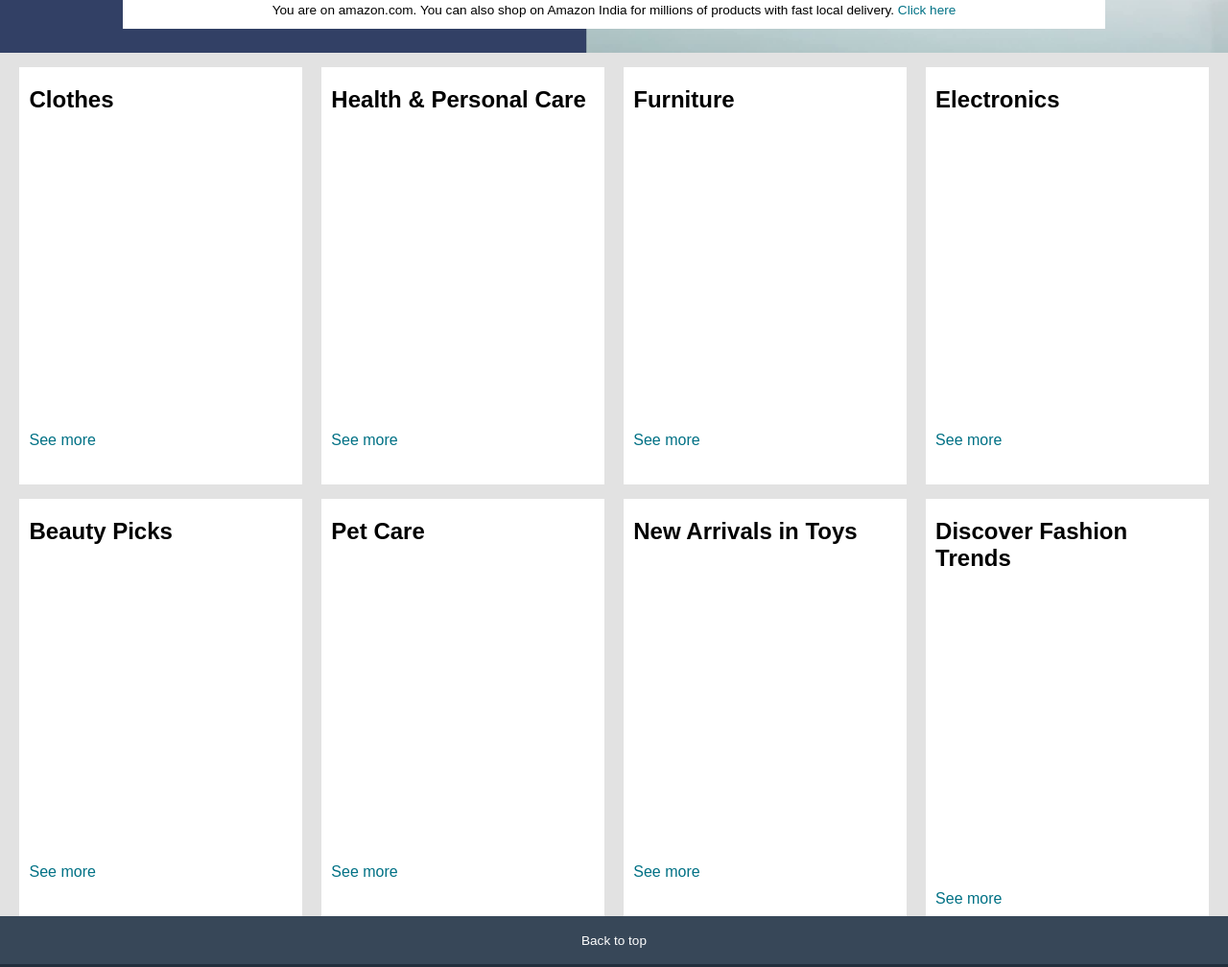
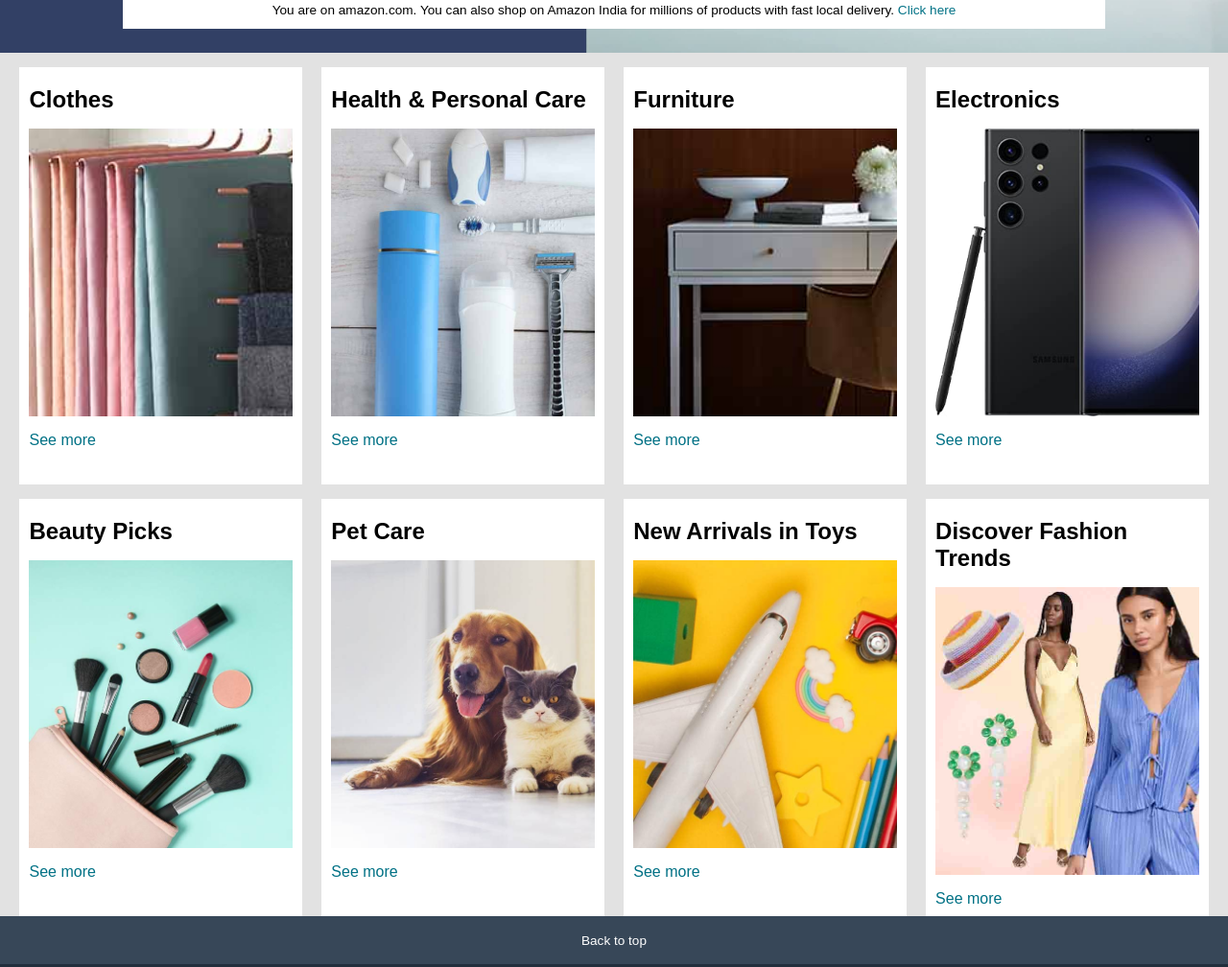
Before and after one commit to ChaitanyaNaidu-3754/AmazonClone, a plain HTML site: page index.html in a window 1280 px wide. Shown: the part 395-1403 px from the top of the page at 96% size. Drawn offline with Linux system fonts and the light colour scheme; files whose address does not match are found by name.

Commit message:
Update index.html

```diff
--- a/index.html
+++ b/index.html
@@ -81,56 +81,56 @@
         <div class="box">
             <div class="box-content">
                  <h2>Clothes</h2>
-                 <div class="box-img" style="background-image: url('box1_image.jpg');"></div>
+                 <div class="box-img" style="background-image: url('images/box1_image.jpg');"></div>
                  <p>See more</p>
             </div>
         </div>
         <div class="box">
             <div class="box-content">
                 <h2>Health & Personal Care</h2>
-                <div class="box-img" style="background-image: url('box2_image.jpg');"></div>
+                <div class="box-img" style="background-image: url('images/box2_image.jpg');"></div>
                 <p>See more</p>
            </div>
         </div>
         <div class="box">
             <div class="box-content">
                 <h2>Furniture</h2>
-                <div class="box-img" style="background-image: url('box3_image.jpg');"></div>
+                <div class="box-img" style="background-image: url('images/box3_image.jpg');"></div>
                 <p>See more</p>
            </div>
         </div>
         <div class="box">
             <div class="box-content">
                 <h2>Electronics</h2>
-                <div class="box-img" style="background-image: url('box4_image.jpg');"></div>
+                <div class="box-img" style="background-image: url('images/box4_image.jpg');"></div>
                 <p>See more</p>
            </div>
         </div>
         <div class="box">
             <div class="box-content">
                  <h2>Beauty Picks</h2>
-                 <div class="box-img" style="background-image: url('box5_image.jpg');"></div>
+                 <div class="box-img" style="background-image: url('images/box5_image.jpg');"></div>
                  <p>See more</p>
             </div>
         </div>
         <div class="box">
             <div class="box-content">
                 <h2>Pet Care</h2>
-                <div class="box-img" style="background-image: url('box6_image.jpg');"></div>
+                <div class="box-img" style="background-image: url('images/box6_image.jpg');"></div>
                 <p>See more</p>
            </div>
         </div>
         <div class="box">
             <div class="box-content">
                 <h2>New Arrivals in Toys</h2>
-                <div class="box-img" style="background-image: url('box7_image.jpg');"></div>
+                <div class="box-img" style="background-image: url('images/box7_image.jpg');"></div>
                 <p>See more</p>
            </div>
         </div>
         <div class="box">
             <div class="box-content">
                 <h2>Discover Fashion Trends</h2>
-                <div class="box-img" style="background-image: url('box8_image.jpg');"></div>
+                <div class="box-img" style="background-image: url('images/box8_image.jpg');"></div>
                 <p>See more</p>
            </div>
         </div>
```
